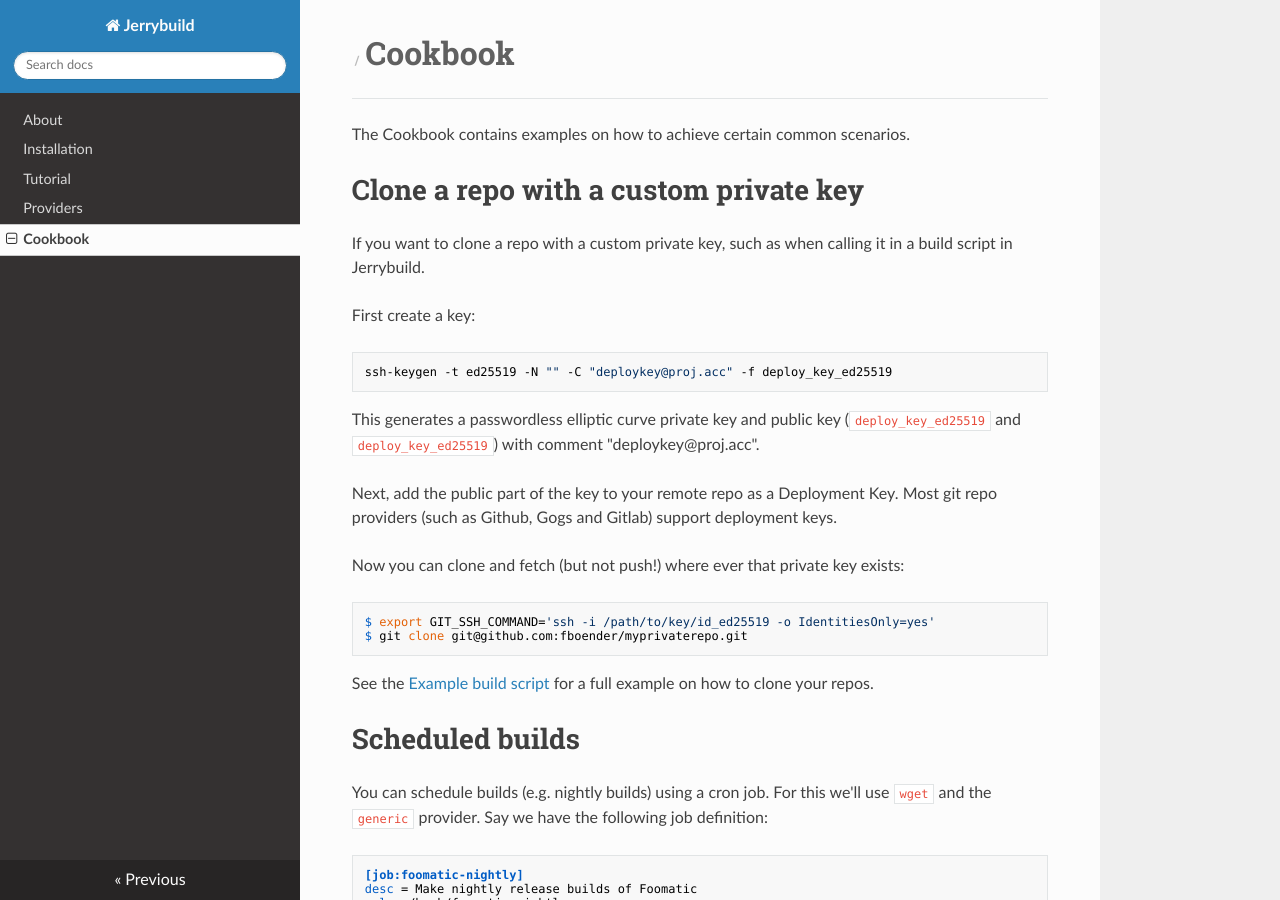
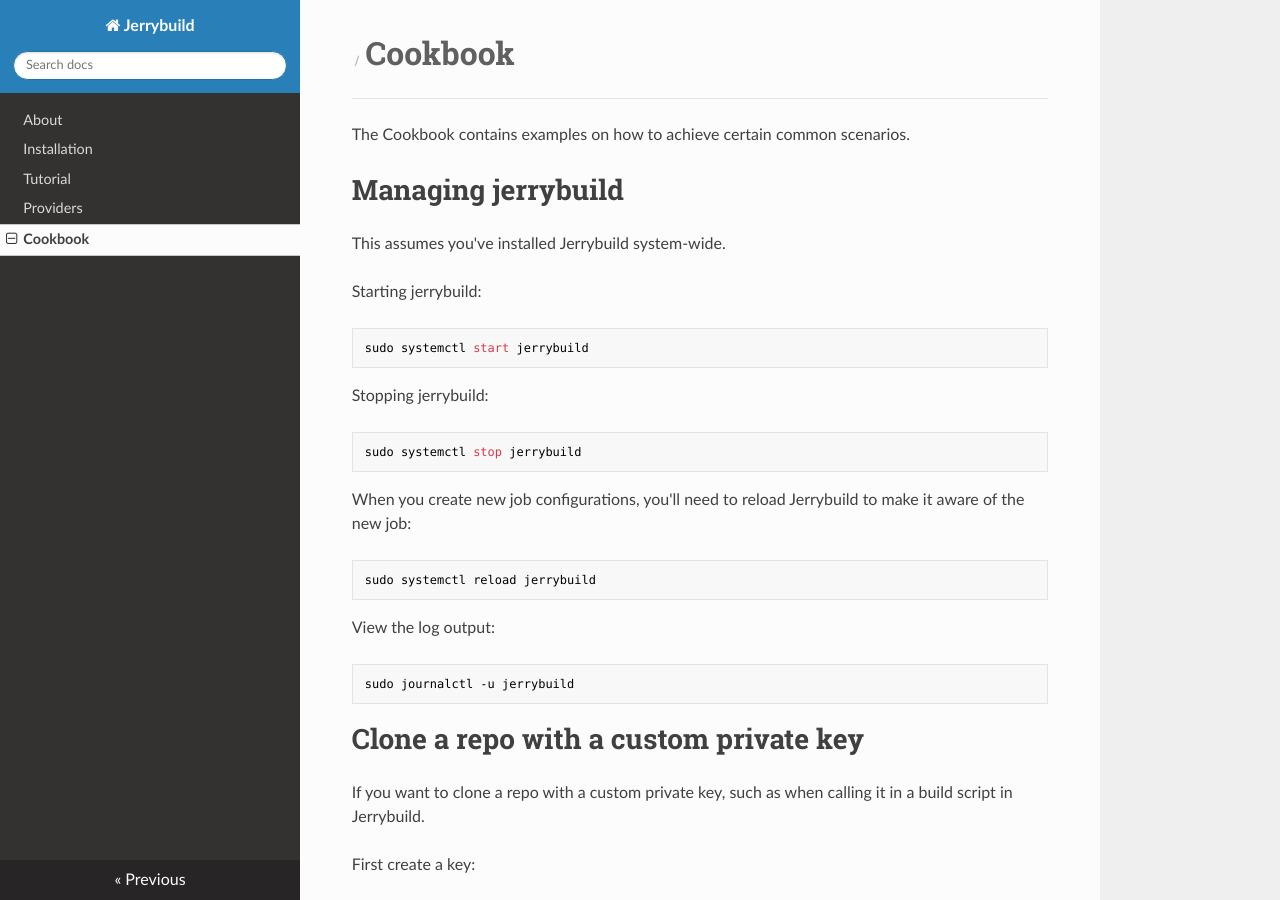
Before and after one commit to fboender/jerrybuild, an MkDocs documentation site: the page built from docs/cookbook.md, in a window 1280 px wide and 900 px high. Built offline with MkDocs 1.6.1, drawn with Linux system fonts in a browser that asks for light colours; nearby versions of some CDN libraries.

Commit message:
Added "managing jerrybuild" chapter to Cookbook.

```diff
--- a/docs/cookbook.md
+++ b/docs/cookbook.md
@@ -1,4 +1,25 @@
 The Cookbook contains examples on how to achieve certain common scenarios.
+
+# Managing jerrybuild
+
+This assumes you've installed Jerrybuild system-wide.
+
+Starting jerrybuild:
+
+    sudo systemctl start jerrybuild
+
+Stopping jerrybuild:
+
+    sudo systemctl stop jerrybuild
+
+When you create new job configurations, you'll need to reload Jerrybuild to
+make it aware of the new job:
+
+    sudo systemctl reload jerrybuild
+
+View the log output:
+
+    sudo journalctl -u jerrybuild
 
 # Clone a repo with a custom private key
 
```
